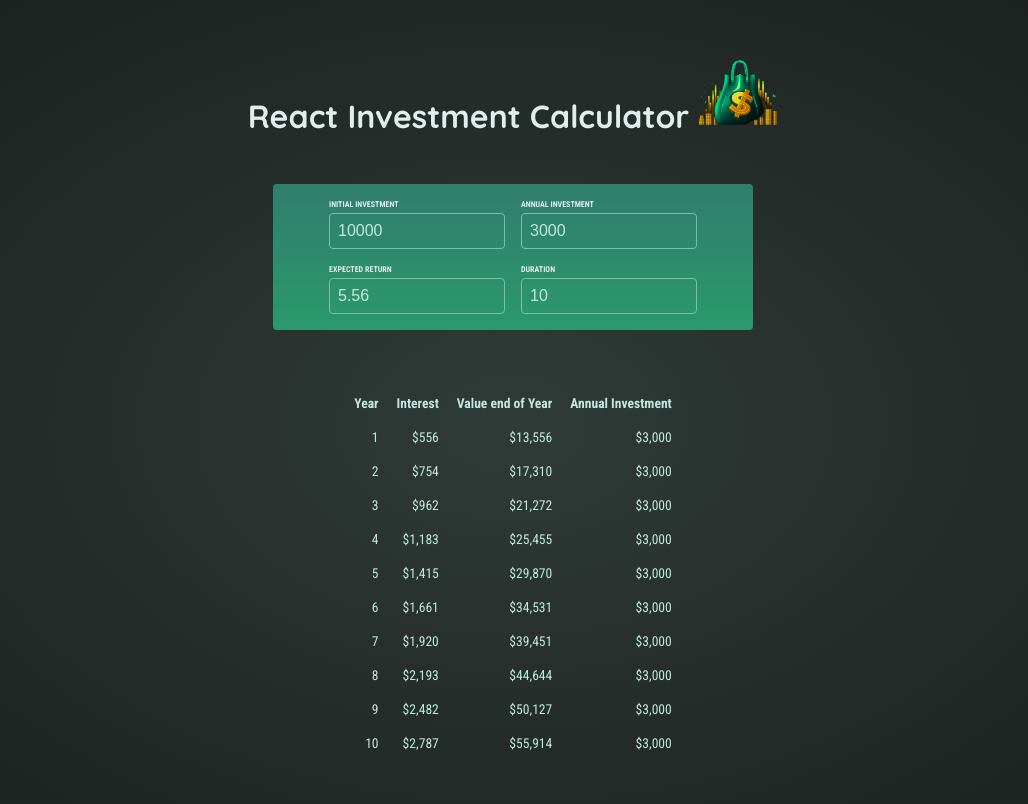
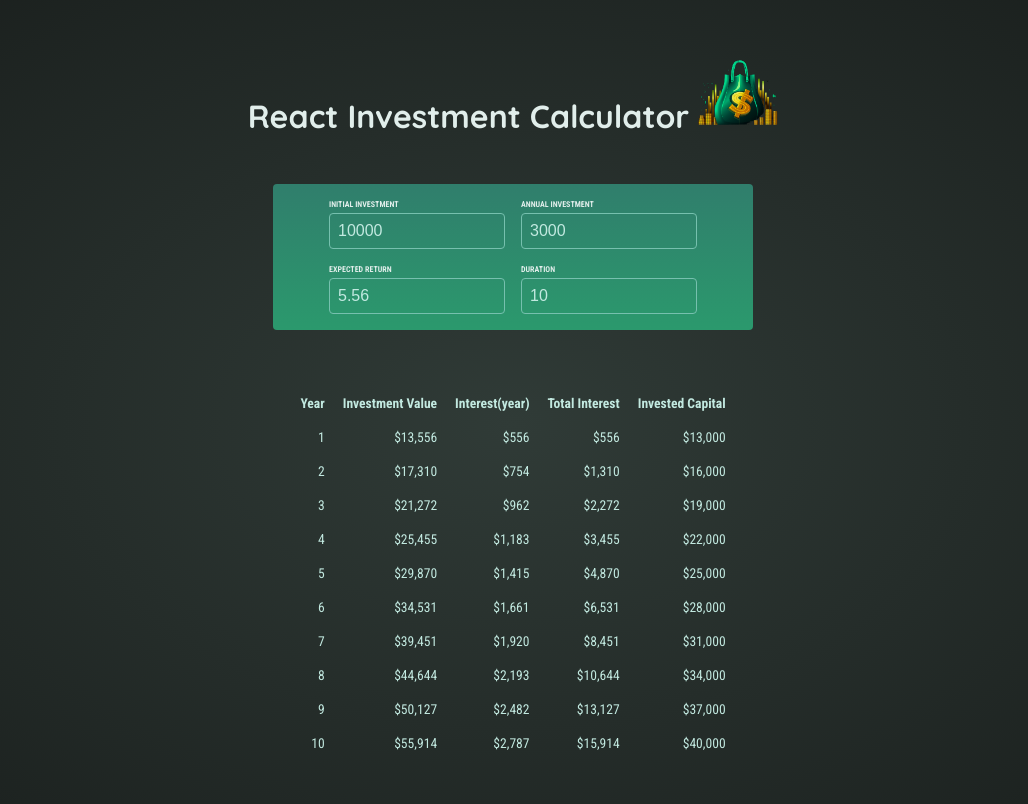
Before and after one commit to Juan-I-nauJ/react-investment, a React (Vite) app: page / in a window 1280 px wide. Shown: the top 804 px of the page, without its empty margins (127-1155 px from the left). Built offline with nearby package versions, Linux system fonts and the light colour scheme.

Commit message:
feat: html now more semantically correct, resultstable now outputs correct values

```diff
--- a/index.html
+++ b/index.html
@@ -7,6 +7,9 @@
     <title>React Investment Calculator</title>
   </head>
   <body>
+    <header>
+    <h1 id="header">React Investment Calculator <img src="./src/assets/investment-calculator-logo.png"></img></h1>
+    </header>
     <div id="root"></div>
     <script type="module" src="/src/index.jsx"></script>
   </body>
--- a/src/App.jsx
+++ b/src/App.jsx
@@ -1,4 +1,3 @@
-import MainHeader from "./components/MainHeader/MainHeader"
 import InputFields from "./components/InputFIelds/InputFields"
 import { useState } from "react"
 import ResultsTable from "./components/ResultsTable/ResultsTable"
@@ -18,11 +17,10 @@
     })
   }
   return (
-    <>
-    <MainHeader />
+    <main>
     <InputFields userInputs={userInputs} updateInputs={handleUserInputs}/>
     <ResultsTable userInputs={userInputs} />
-    </>
+    </main>
   )
 }
 
--- a/src/components/MainHeader/MainHeader.jsx
+++ /dev/null
@@ -1,7 +0,0 @@
-import logo from './../../assets/investment-calculator-logo.png'
-
-export default function MainHeader() {
-    return (
-        <h1 id="header">React Investment Calculator <img src={logo}></img></h1>
-    )
-}
--- a/src/components/ResultsTable/ResultsTable.jsx
+++ b/src/components/ResultsTable/ResultsTable.jsx
@@ -1,8 +1,23 @@
 import { calculateInvestmentResults, formatter } from "../../util/investment"
-const theads = ['Year', 'Interest', 'Value end of Year', 'Annual Investment']
+const theads = ['Year', 'Investment Value', 'Interest(year)', 'Total Interest', 'Invested Capital']
 
-export default function ResultsTable({userInputs}) {
-    const tableResults = calculateInvestmentResults(userInputs)
+export default function ResultsTable({ userInputs }) {
+    const investmentResults = calculateInvestmentResults(userInputs)
+    const finalResults = () => {
+        const calcInvestmentValue = (idx) => userInputs.initialInvestment + userInputs.annualInvestment * (idx + 1)
+        let compoundInterest = 0
+        return investmentResults.map((result, idx) => {
+        compoundInterest += result.interest
+        const finalResult = {
+            year: result.year,
+            investmentValue: compoundInterest + calcInvestmentValue(idx),
+            interest: result.interest,
+            totalInterest: compoundInterest,
+            investedCapital: calcInvestmentValue(idx)
+        }
+            return finalResult
+    })}
+
 
     return (
         <table id="result" className="center">
@@ -10,7 +25,7 @@
                 <tr>
                     {theads.map(thead => <th key={thead}>{thead}</th>)}
                 </tr>
-            {tableResults.map((result, idx) =>
+                {finalResults().map((result, idx) =>
                     <tr key={idx}>
                         {Object.keys(result).map(field => <td key={field}>{field !== 'year' ? formatter.format(result[field]) : result[field]}</td>)}
                     </tr>)}
```
Lines whose indentation alone changed are shown as unchanged.
